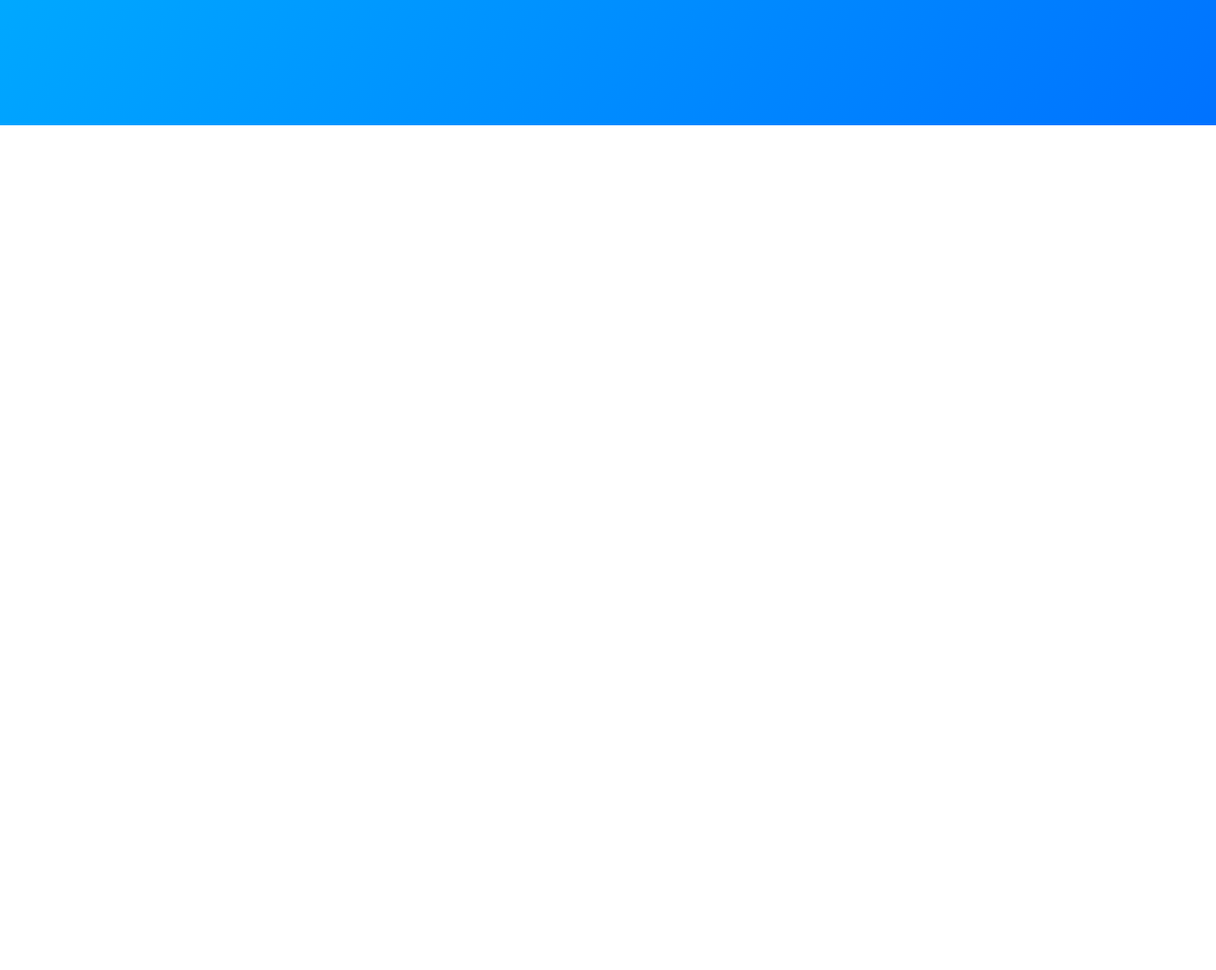
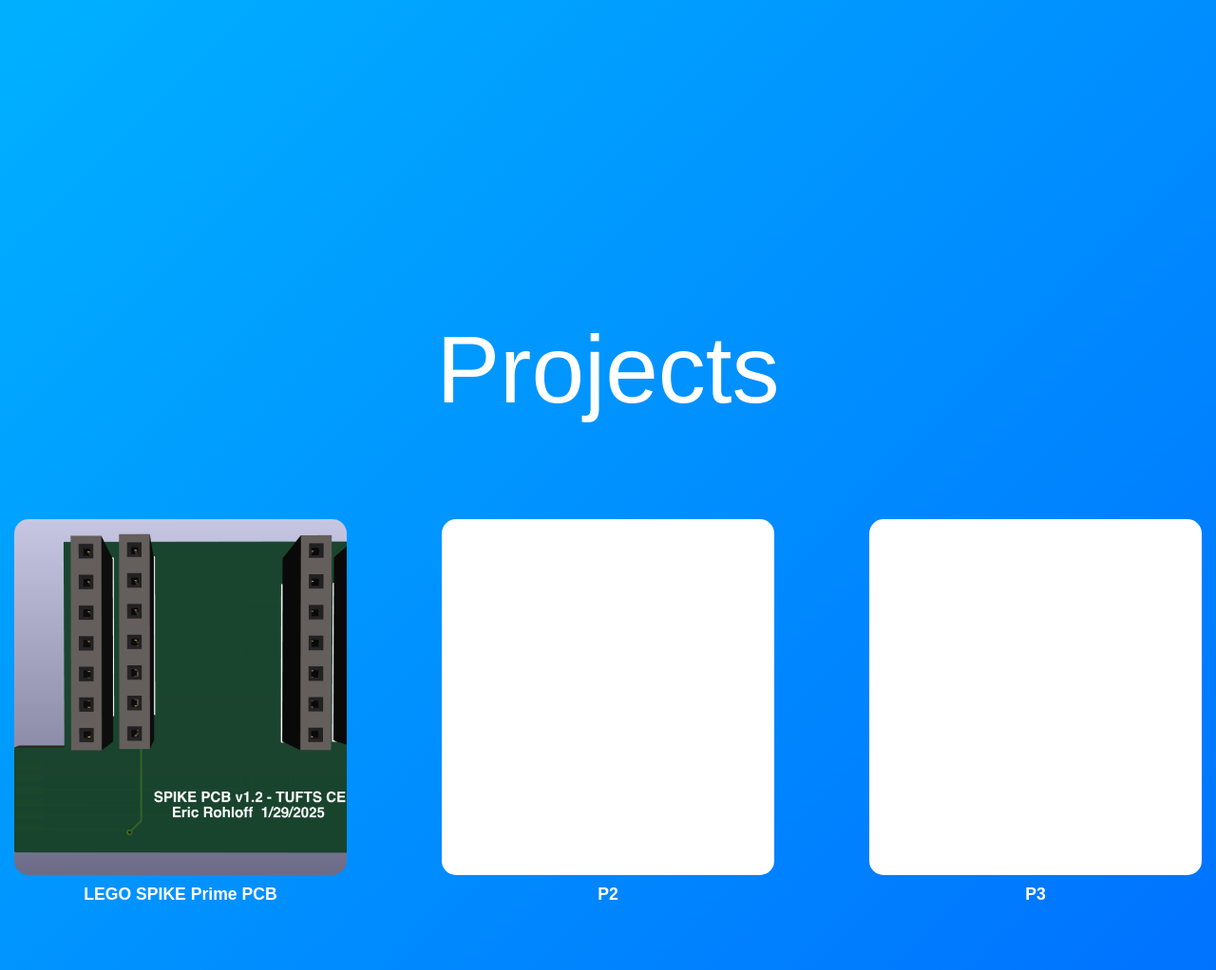
Before and after one commit to ericrohloff/ericrohloff.github.io, a plain HTML site: page index.html in a window 1280 px wide. Shown: the part 837-1859 px from the top of the page at 95% size. Before the commit the page ends 969 px from the top, so only its background shows below. Drawn offline with Linux system fonts and the light colour scheme; a web font is replaced by a local one.

Commit message:
added projects section

```diff
--- a/index.html
+++ b/index.html
@@ -49,8 +49,9 @@
                 </li>
             </ul>
         </header>
+        <div class="container">
             <section id="About">
-            <div class="container">
+                <div class="about_container">
                     <div class="hello">
                         <h1>Hi, I'm Eric!</h1>
                     </div>
@@ -97,6 +98,61 @@
                     </div>
                 </div>
             </section>
-        <section id="Projects"></section>
+            <section id="Projects">
+                <div class="title">Projects</div>
+                <div class="project_container">
+                    <div class="project_card">
+                        <div class="project_card_inner">
+                            <div class="project_card_front" id="project1"></div>
+                            <div class="project_card_back">
+                                <p>
+                                    A PCB for the LEGO SPIKE Prime that connects
+                                    to one of the ports on the device. This
+                                    allows for UART communication between the
+                                    SPIKE and a Seeed Studio Xiao ESP32-C3.
+                                </p>
+                                <button>
+                                    <a
+                                        href="https://github.com/ericrohloff/LEGO-SPIKE-Prime-PCB"
+                                        >View on GitHub</a
+                                    >
+                                </button>
+                            </div>
+                        </div>
+                        <p class="project_title">LEGO SPIKE Prime PCB</p>
+                    </div>
+                    <div class="project_card">
+                        <div class="project_card_inner">
+                            <div class="project_card_front" id="project2"></div>
+                            <div class="project_card_back">
+                                <p>
+                                    Description of Project 2. This project
+                                    involves...
+                                </p>
+                                <button>
+                                    <a href="">View on GitHub</a>
+                                </button>
+                            </div>
+                        </div>
+                        <p class="project_title">P2</p>
+                    </div>
+                    <div class="project_card">
+                        <div class="project_card_inner">
+                            <div class="project_card_front" id="project3"></div>
+                            <div class="project_card_back">
+                                <p>
+                                    Description of Project 3. This project
+                                    involves...
+                                </p>
+                                <button>
+                                    <a href="">View on GitHub</a>
+                                </button>
+                            </div>
+                        </div>
+                        <p class="project_title">P3</p>
+                    </div>
+                </div>
+            </section>
+        </div>
     </body>
 </html>
--- a/style.css
+++ b/style.css
@@ -5,6 +5,16 @@
     padding: 0;
     font-family: "Poppins", sans-serif;
     box-sizing: border-box;
+}
+
+html {
+    scroll-behavior: smooth;
+}
+
+.container {
+    width: 100%;
+    height: auto;
+    background: linear-gradient(135deg, #00c6ff, #0072ff);
 }
 
 /* header */
@@ -69,7 +79,7 @@ header p {
 }
 
 /* Card-style bio */
-.container {
+.about_container {
     width: 100%;
     min-height: 100vh;
     height: auto;
@@ -77,7 +87,6 @@ header p {
     display: flex;
     flex-direction: row;
     justify-content: center;
-    background: linear-gradient(135deg, #00c6ff, #0072ff);
     padding: 200px 300px;
 }
 
@@ -215,3 +224,130 @@ header p {
 }
 
 /* Projects Section */
+
+.title {
+    font-family: "Poetsen One", sans-serif;
+    font-weight: 400;
+    font-style: normal;
+    font-size: 100px;
+    color: #fff;
+    text-align: center;
+    margin-top: 200px;
+}
+
+.project_container {
+    width: 100%;
+    height: auto;
+    align-items: top;
+    display: flex;
+    flex-direction: row;
+    justify-content: center;
+    padding: 100px 10px;
+    gap: 100px;
+}
+
+.project_title {
+    text-align: center;
+    margin-top: 10px;
+    font-weight: 600;
+    font-size: 1.1em;
+    color: #fff;
+}
+
+.project_card {
+    width: 350px;
+    height: 375px;
+    margin: 0 px auto 0;
+    perspective: 1000px;
+}
+
+.project_card_inner {
+    height: 100%;
+    width: 100%;
+    position: relative;
+    transition: transform 0.5s;
+    transform-style: preserve-3d;
+}
+
+.project_card_front,
+.project_card_back {
+    width: 100%;
+    height: 100%;
+    border-radius: 15px;
+    position: absolute;
+    backface-visibility: hidden;
+}
+
+.project_card_front {
+    background-size: cover;
+    background-position: center;
+    display: flex;
+    flex-direction: column;
+    align-items: center;
+    color: #ffffff;
+}
+
+#project1 {
+    background: url(images/spikepcb.png);
+    background-size: cover;
+    background-position: center;
+}
+
+#project2 {
+    background: white;
+    background-size: cover;
+    background-position: center;
+}
+
+#project3 {
+    background: white;
+    background-size: cover;
+    background-position: center;
+}
+
+.project_card_front h1 {
+    align-items: center;
+    justify-content: center;
+    color: #000000;
+    font-size: 25px;
+}
+
+.project_card_back {
+    background: #ffffff;
+    color: #333;
+    padding: 20px 40px;
+    transform: rotateY(180deg);
+}
+
+.project_card_back p {
+    margin-top: 15px;
+    font-size: 25px;
+    font-family: system-ui, -apple-system, BlinkMacSystemFont, "Segoe UI",
+        Roboto, Oxygen, Ubuntu, Cantarell, "Open Sans", "Helvetica Neue",
+        sans-serif;
+}
+
+.project_card_back button {
+    background: #7800ad;
+    color: #fff;
+    border: 0;
+    outline: 0;
+    padding: 4px 25px;
+    border-radius: 30px;
+    font-size: 14px;
+    box-shadow: 0 8px 10px rgba(120, 0, 173, 0.3);
+    cursor: pointer;
+    margin-top: 20px;
+    margin-left: 40px;
+}
+
+.project_card_back button a {
+    color: #fff;
+    text-decoration: none;
+    display: inline-block;
+    width: 100%;
+}
+
+.project_card:hover .project_card_inner {
+    transform: rotateY(180deg);
+}
```
Also changed, not shown: images/spikepcb.png (added). Lines whose indentation alone changed are shown as unchanged.
